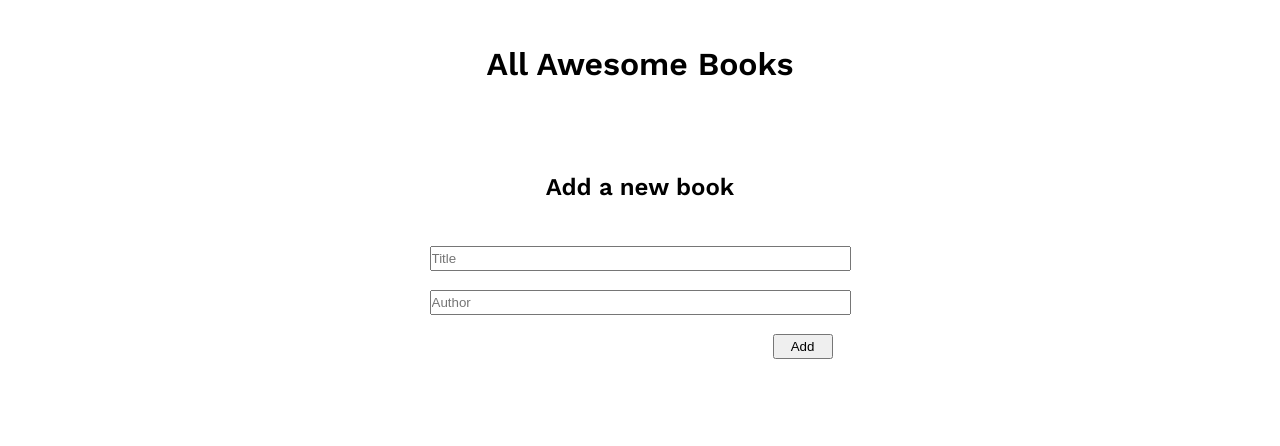
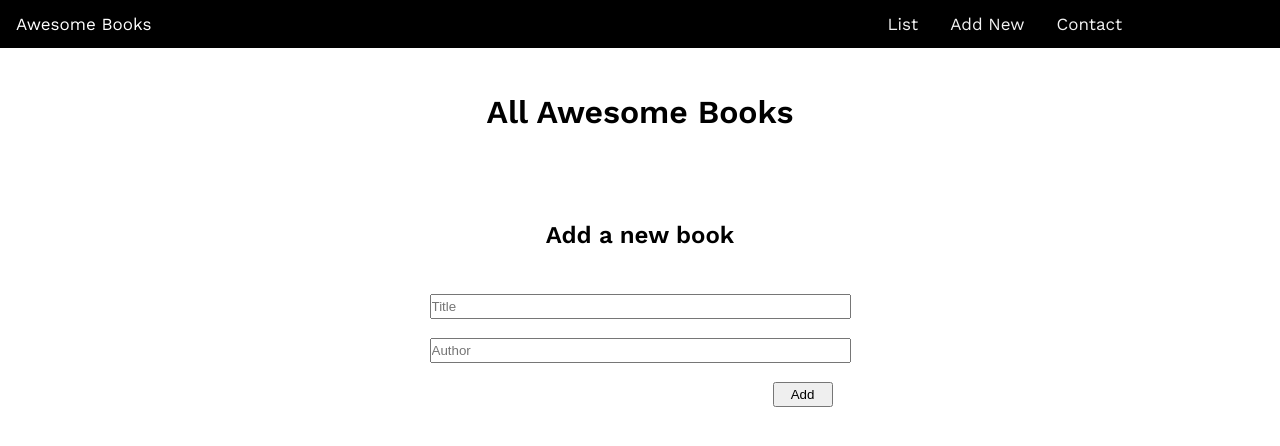
Before and after one commit to karam084/awesomebooks-es6, a website: page index.html in a window 1280 px wide. Drawn offline with nearby package versions, Linux system fonts and the light colour scheme.

Commit message:
Navigation bar

```diff
--- a/index.html
+++ b/index.html
@@ -15,12 +15,24 @@
   </head>
 
   <body>
+    <nav class="nav-bar">
+      <div class="topnav">
+        <div class="topnav">
+          <a class="active" href="#home">Awesome Books</a>
+          <a href="#list"id="list">List</a>
+          <a href="#addnew"class="addnew"onclick="displayDate()">Add New</a>
+          <a href="#contact"class="contact"onclick="displayDate()">Contact</a>
+        </div>
+    </nav>
+    <p id="demo"></p>
     <main>
       <h1>All Awesome Books</h1>
-      <section class="library" id="tdBody"></section>
+      <section class="library hiddBox">
+        <div class="book"id="tdBody"></div>
+      </section>
       <section id="addBook">
-        <h2>Add a new book</h2>
-        <form class="form-control">
+        <form class="form-control"id="formcontrol">
+          <h2>Add a new book</h2>
           <input
             type="text"
             id="bookTilte"
--- a/script.js
+++ b/script.js
@@ -1,7 +1,14 @@
+'use strict';
 const bookTitle = document.getElementById('bookTilte');
 const bookAuthor = document.getElementById('bookAuthor');
 const btnAdd = document.getElementById('Add');
 const formControl = document.getElementsByClassName('form-control');
+const list = document.getElementById('list');
+const formid = document.getElementById('formcontrol');
+const bookList = document.getElementById('tdBody');
+const bookap = document.getElementById('bookApear');
+const hiddBox = document.getElementsByClassName('hiddBox');
+
 let books = [];
 function displayData() {
   let bookList = '';
@@ -48,6 +55,7 @@ class Book {
     for (let i = 0; i < formControl.length; i += 1) {
       formControl[i].value = '';
     }
+    //bookLists;
     return this.book;
   }
 }
@@ -72,3 +80,8 @@ function clearForm() {
   clearForms.clearForm();
 }
 clearForm();
+
+list.addEventListener('click', () => {
+  hiddBox.style.display = 'flex';
+  //formid.style.display = 'none';
+});
--- a/style.css
+++ b/style.css
@@ -55,3 +55,34 @@ input {
   margin-left: 325px;
   width: 60px;
 }
+
+.topnav {
+  overflow: hidden;
+  background-color: black;
+}
+
+.topnav a {
+  float: left;
+  color: #f2f2f2;
+  text-align: center;
+  padding: 14px 16px;
+  text-decoration: none;
+  font-size: 17px;
+}
+
+.topnav a:hover {
+  background-color: black;
+  color: #ddd;
+}
+
+.topnav a.active {
+  color: white;
+}
+
+#list {
+  margin-left: 55%;
+}
+
+.hiddBox {
+  display: none;
+}
```
